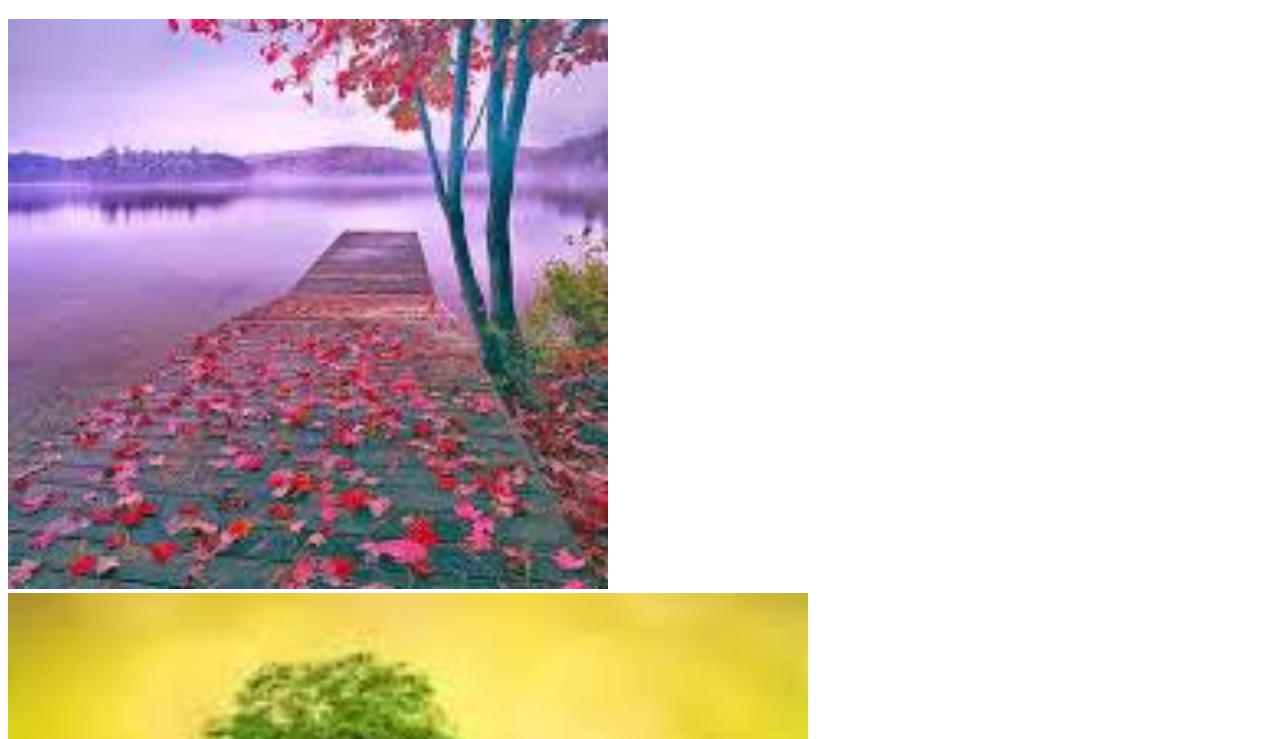
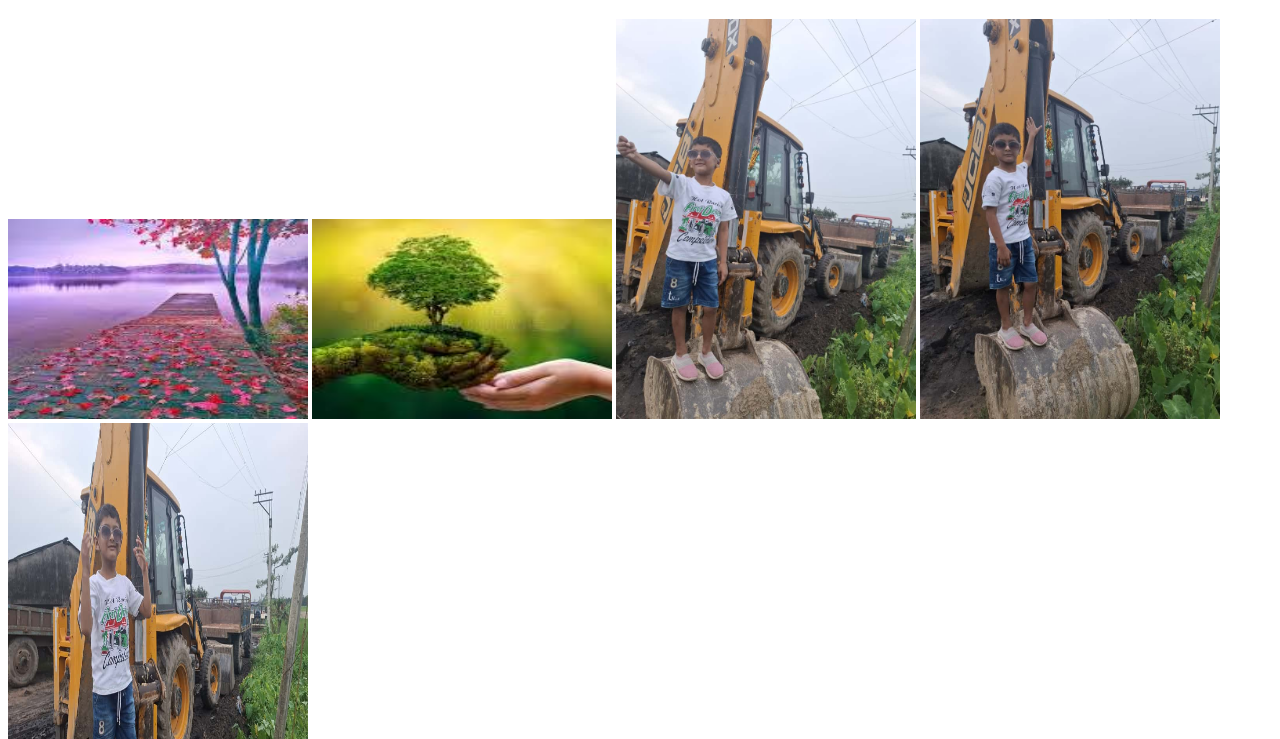
Before and after one commit to Abdur-Rahaman-Zamir/web-dev, a plain HTML site: page 1.HTML/06-img-tags/img-tags.html in a window 1280 px wide. Shown: the part 61-800 px from the top of the page. Drawn offline with Linux system fonts and the light colour scheme.

Commit message:
img tags

```diff
--- a/1.HTML/06-img-tags/img-tags.html
+++ b/1.HTML/06-img-tags/img-tags.html
@@ -7,13 +7,10 @@
 </head>
 <body>
     <h1>A Beautiful Nature Scene</h1>
-    <img src="nature.jpeg" alt="A serene landscape of nature" width="600" height="400">
-    <!-- Optional: Add styling or responsiveness --><img src="beautiful.jpeg" alt="A serene landscape of nature" width="800" height="900">
-    <style>
-        img {
-            max-width: 100%;
-            height: auto;
-        }
-    </style>
+    <img src="nature.jpeg" alt="A serene landscape of nature" width="300" height="200">
+    <!-- Optional: Add styling or responsiveness --><img src="beautiful.jpeg" alt="A serene landscape of nature" width="300" height="200" title="this is the photo akif">
+    <img src ="akif 3.jpg" alt="this is the photo of akif" width="300" height="400" title="this is the photo akif">
+    <img src="akif.jpg" alt="this is the photo of akif" width="300" height="400" title="this is the photo akif">
+    <img src = "akif2.jpg" alt="this is the photo of akif" width="300" height="400" title="this is the photo akif">
 </body>
 </html>
```
Also changed, not shown: 1.HTML/06-img-tags/akif 3.jpg (added), 1.HTML/06-img-tags/akif.jpg (added), 1.HTML/06-img-tags/akif2.jpg (added).
